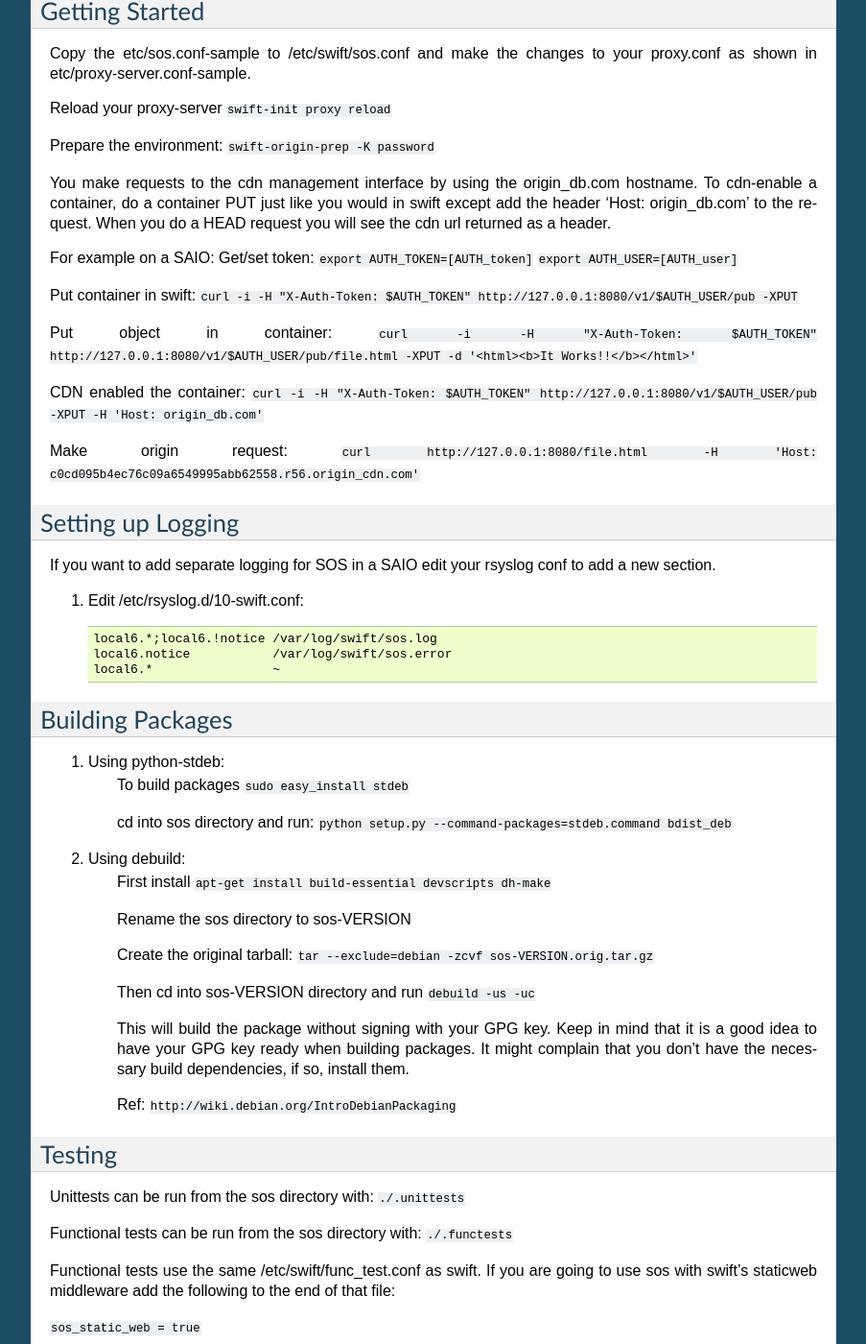
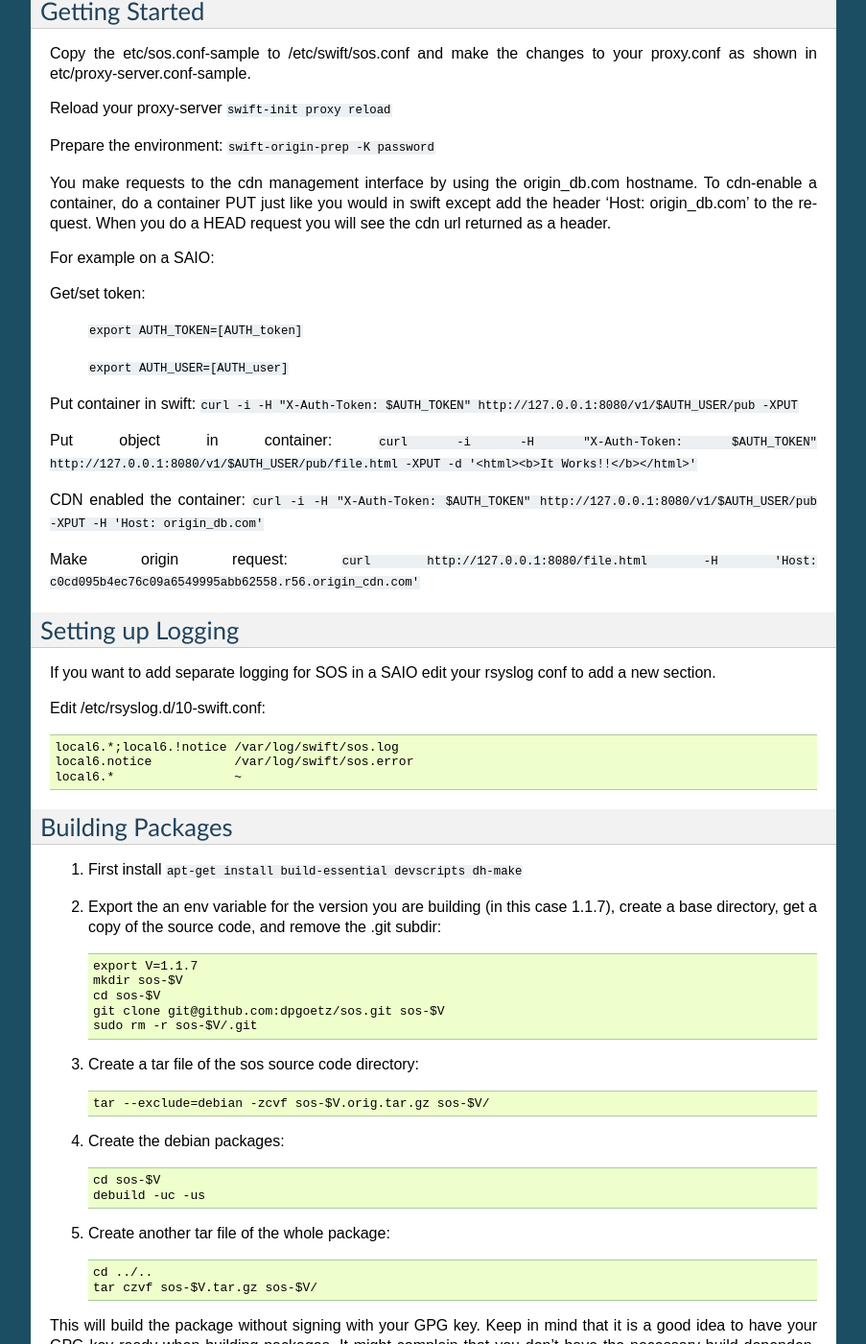
Before and after one commit to dpgoetz/sos, a Sphinx documentation site: the page built from doc/source/index.rst, in a window 1280 px wide and 1400 px high, scrolled down 485 px. Shown: the whole window at 96% size, without its empty margins (198-1101 px from the left). Built offline with Sphinx 7.4.7, drawn with Linux system fonts in a browser that asks for light colours.

Commit message:
change build instr

```diff
--- a/doc/source/index.rst
+++ b/doc/source/index.rst
@@ -44,9 +44,12 @@
 you do a HEAD request you will see the cdn url returned as a header.
 
 For example on a SAIO:
+
 Get/set token:
-``export AUTH_TOKEN=[AUTH_token]``
-``export AUTH_USER=[AUTH_user]``
+
+    ``export AUTH_TOKEN=[AUTH_token]``
+
+    ``export AUTH_USER=[AUTH_user]``
 
 Put container in swift:
 ``curl -i -H "X-Auth-Token: $AUTH_TOKEN" http://127.0.0.1:8080/v1/$AUTH_USER/pub -XPUT``
@@ -65,7 +68,7 @@
 If you want to add separate logging for SOS in a SAIO edit your rsyslog conf
 to add a new section.
 
-#. Edit /etc/rsyslog.d/10-swift.conf::
+Edit /etc/rsyslog.d/10-swift.conf::
 
     local6.*;local6.!notice /var/log/swift/sos.log
     local6.notice           /var/log/swift/sos.error
@@ -74,23 +77,33 @@
 Building Packages
 -----------------
 
-1. Using python-stdeb:
-    To build packages ``sudo easy_install stdeb``
+#. First install ``apt-get install build-essential devscripts dh-make``
 
-    cd into sos directory and run: ``python setup.py --command-packages=stdeb.command bdist_deb``
+#. Export the an env variable for the version you are building (in this case 1.1.7), create a base directory, get a copy of the source code, and remove the .git subdir::
 
-2. Using debuild:
-    First install ``apt-get install build-essential devscripts dh-make``
+    export V=1.1.7
+    mkdir sos-$V
+    cd sos-$V
+    git clone git@github.com:dpgoetz/sos.git sos-$V
+    sudo rm -r sos-$V/.git
 
-    Rename the sos directory to sos-VERSION
+#. Create a tar file of the sos source code directory::
 
-    Create the original tarball: ``tar --exclude=debian -zcvf sos-VERSION.orig.tar.gz``
+    tar --exclude=debian -zcvf sos-$V.orig.tar.gz sos-$V/
 
-    Then cd into sos-VERSION directory and run ``debuild -us -uc``
+#. Create the debian packages::
 
-    This will build the package without signing with your GPG key.
-    Keep in mind that it is a good idea to have your GPG key ready when building packages.
-    It might complain that you don't have the necessary build dependencies, if so, install them.
+    cd sos-$V
+    debuild -uc -us
+
+#. Create another tar file of the whole package::
+
+    cd ../..
+    tar czvf sos-$V.tar.gz sos-$V/
+
+This will build the package without signing with your GPG key.
+Keep in mind that it is a good idea to have your GPG key ready when building packages.
+It might complain that you don't have the necessary build dependencies, if so, install them.
 
     Ref: ``http://wiki.debian.org/IntroDebianPackaging``
 
```
